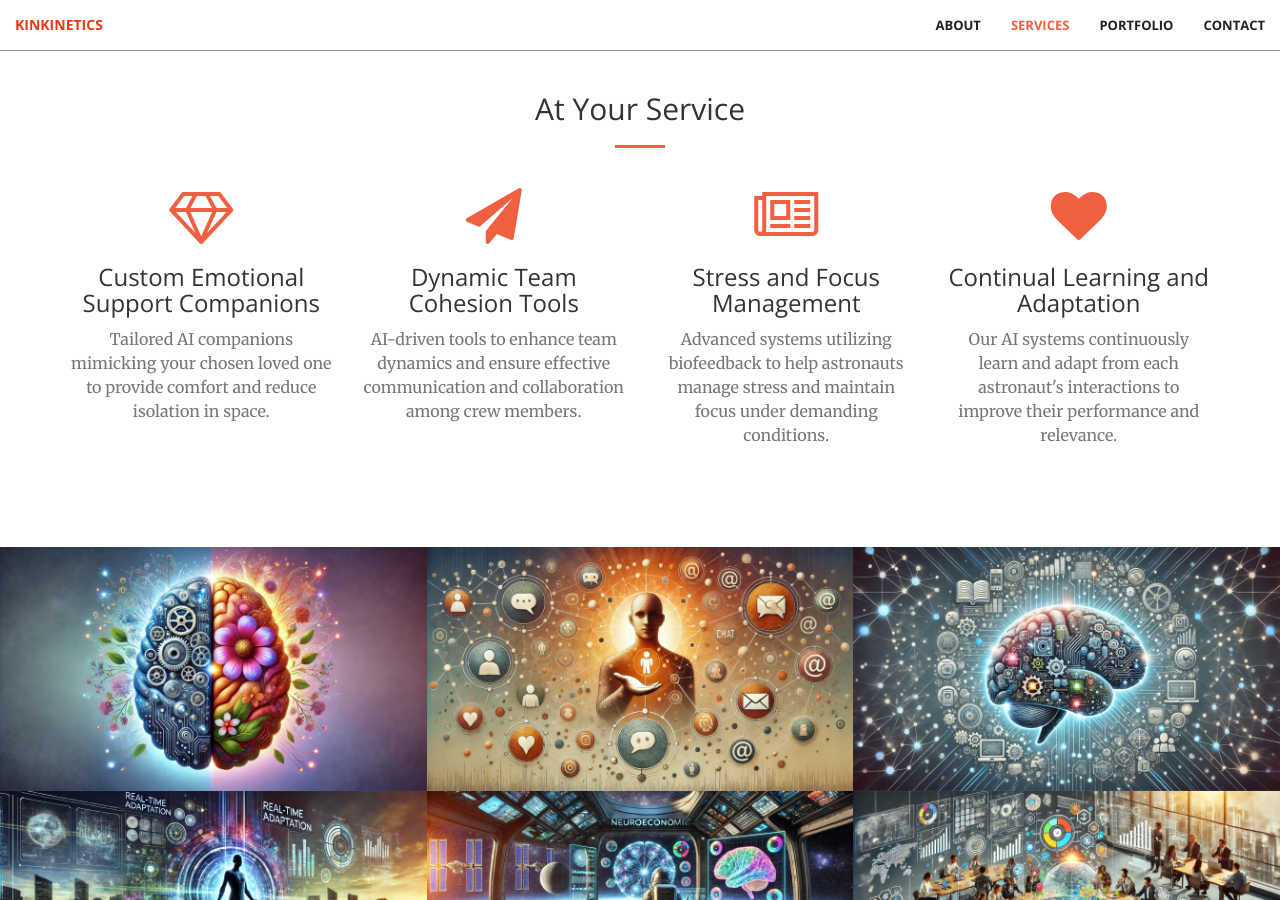
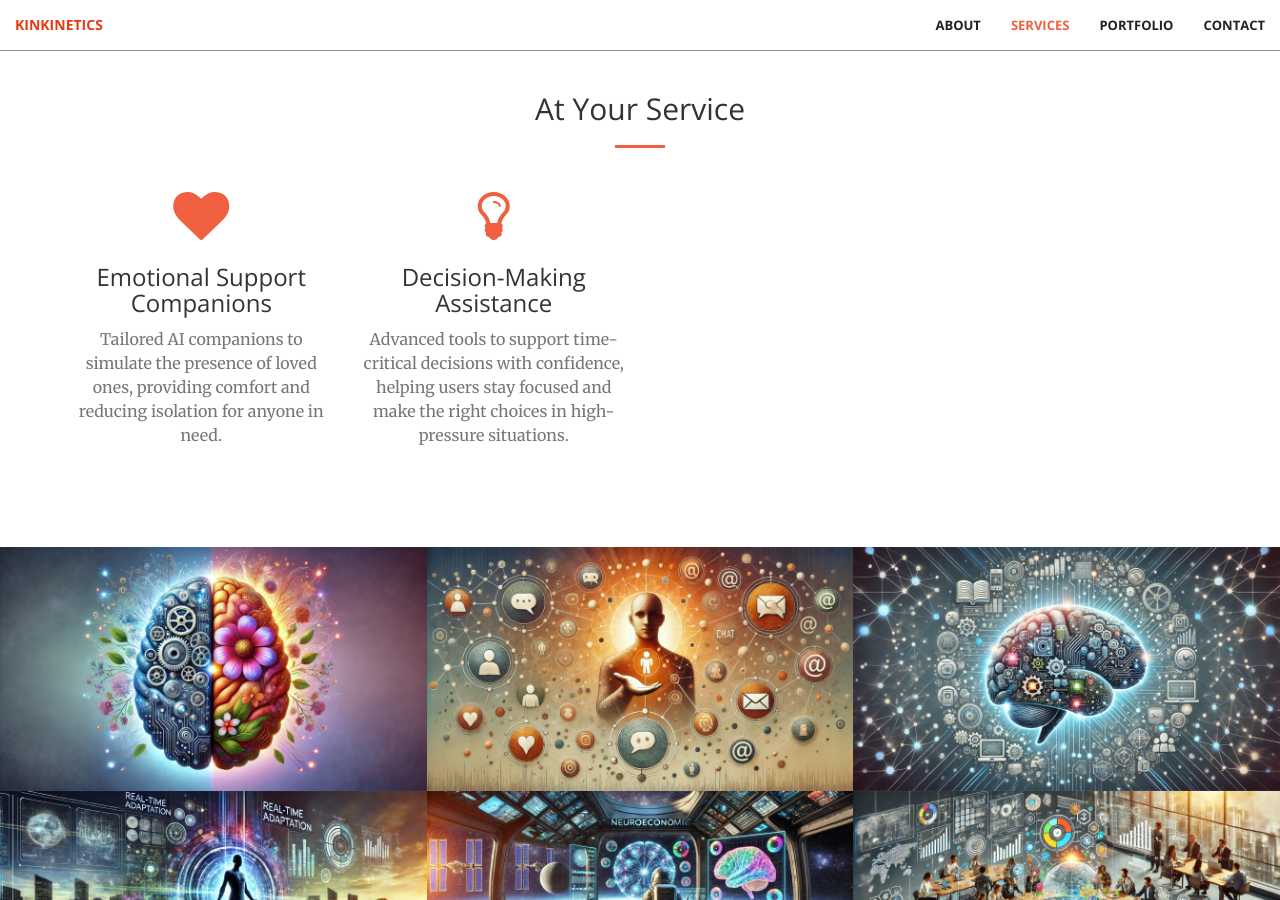
Before and after one commit to ramdaskinkinetics/KavyaKinKineticsCopy1.github.io, a Jekyll site: the page built from index.html, in a window 1280 px wide and 900 px high, scrolled down 1646 px. Built offline with Jekyll 4.4.1, drawn with Linux system fonts in a browser that asks for light colours.

Commit message:
Updated website content for KinKinetics

```diff
--- a/_includes/services.html
+++ b/_includes/services.html
@@ -11,30 +11,16 @@
         <div class="row">
             <div class="col-lg-3 col-md-6 text-center">
                 <div class="service-box">
-                    <i class="fa fa-4x fa-diamond wow bounceIn text-primary"></i>
-                    <h3>Custom Emotional Support Companions</h3>
-                    <p class="text-muted">Tailored AI companions mimicking your chosen loved one to provide comfort and reduce isolation in space.</p>
+                    <i class="fa fa-4x fa-heart wow bounceIn text-primary"></i>
+                    <h3>Emotional Support Companions</h3>
+                    <p class="text-muted">Tailored AI companions to simulate the presence of loved ones, providing comfort and reducing isolation for anyone in need.</p>
                 </div>
             </div>
             <div class="col-lg-3 col-md-6 text-center">
                 <div class="service-box">
-                    <i class="fa fa-4x fa-paper-plane wow bounceIn text-primary" data-wow-delay=".1s"></i>
-                    <h3>Dynamic Team Cohesion Tools</h3>
-                    <p class="text-muted">AI-driven tools to enhance team dynamics and ensure effective communication and collaboration among crew members.</p>
-                </div>
-            </div>
-            <div class="col-lg-3 col-md-6 text-center">
-                <div class="service-box">
-                    <i class="fa fa-4x fa-newspaper-o wow bounceIn text-primary" data-wow-delay=".2s"></i>
-                    <h3>Stress and Focus Management</h3>
-                    <p class="text-muted">Advanced systems utilizing biofeedback to help astronauts manage stress and maintain focus under demanding conditions.</p>
-                </div>
-            </div>
-            <div class="col-lg-3 col-md-6 text-center">
-                <div class="service-box">
-                    <i class="fa fa-4x fa-heart wow bounceIn text-primary" data-wow-delay=".3s"></i>
-                    <h3>Continual Learning and Adaptation</h3>
-                    <p class="text-muted">Our AI systems continuously learn and adapt from each astronaut's interactions to improve their performance and relevance.</p>
+                    <i class="fa fa-4x fa-lightbulb-o wow bounceIn text-primary" data-wow-delay=".1s"></i>
+                    <h3>Decision-Making Assistance</h3>
+                    <p class="text-muted">Advanced tools to support time-critical decisions with confidence, helping users stay focused and make the right choices in high-pressure situations.</p>
                 </div>
             </div>
         </div>
```
